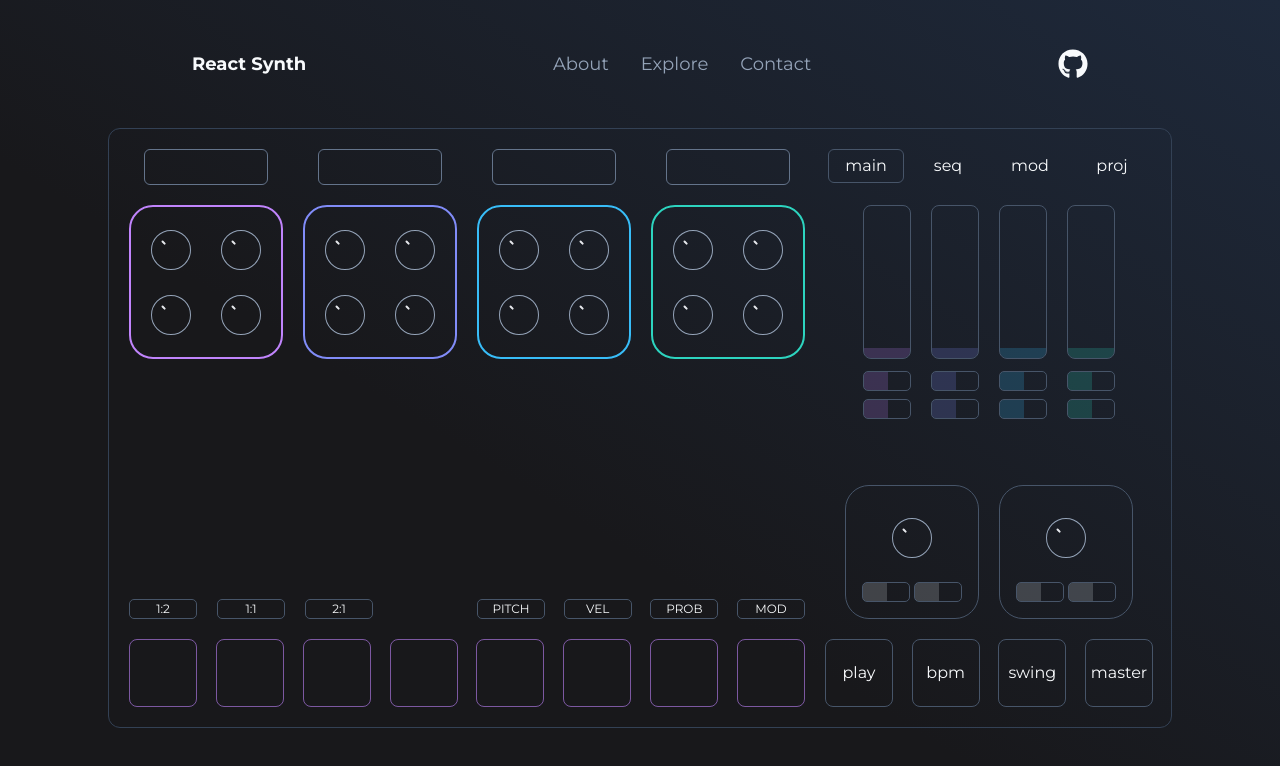
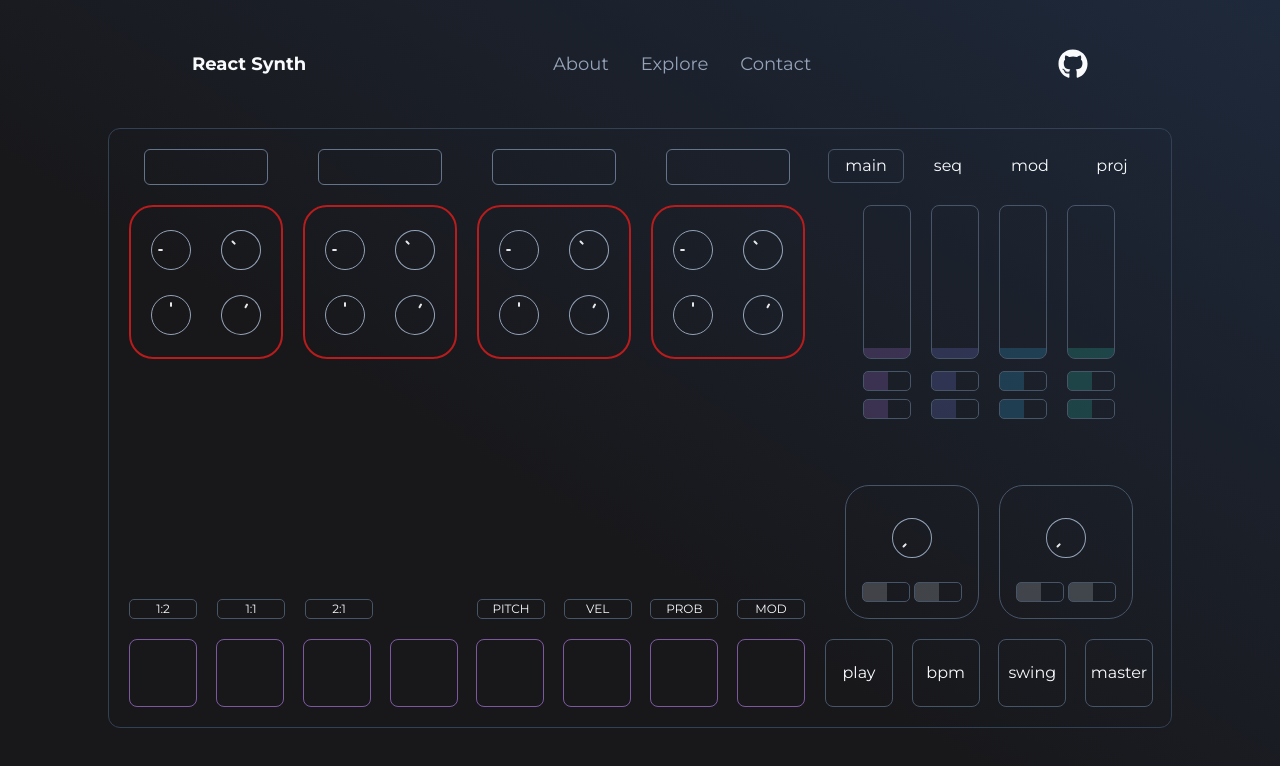
Before and after one commit to vybukhivka/react-synth, a React (Vite) app: page /synth in a window 1280 px wide. Shown: the top 766 px of the page. Built offline with nearby package versions, Linux system fonts and the light colour scheme.

Commit message:
knobs values comes from redux

```diff
--- a/src/components/synth/Tracks/Track.tsx
+++ b/src/components/synth/Tracks/Track.tsx
@@ -3,9 +3,11 @@ import Knob from '../../ui/Knob/Knob';
 
 type TrackProps = {
   className: string;
+  trackId: string;
+  params: {};
 };
 
-const Track: React.FC<TrackProps> = ({ className }) => {
+const Track: React.FC<TrackProps> = ({ trackId, params, className }) => {
   return (
     <>
       <div className="flex flex-col items-center justify-between">
@@ -16,10 +18,9 @@ const Track: React.FC<TrackProps> = ({ className }) => {
             className,
           )}
         >
-          <Knob />
-          <Knob />
-          <Knob />
-          <Knob />
+          {Object.entries(params).map(param => (
+            <Knob trackId={trackId} param={param[1]} key={param[0]} />
+          ))}
         </div>
       </div>
     </>
--- a/src/components/synth/Tracks/TracksContainer.tsx
+++ b/src/components/synth/Tracks/TracksContainer.tsx
@@ -1,13 +1,27 @@
+import { useAppSelector } from '../../../store/hooks';
+import { selectTracks, TrackState } from '../../../store/slices/tracksSlice';
 import Track from './Track';
 
 const TracksContainer: React.FC = () => {
+  const tracks: TrackState = useAppSelector(selectTracks);
+  const arr = Object.entries(tracks);
+  arr.flatMap(track => console.log(track));
+
   return (
     <>
       <div className="col-start-1 col-end-5 row-start-1 row-end-3 flex gap-x-[20px]">
-        <Track className='border-purple-400' />
-        <Track className='border-indigo-400' />
-        <Track className='border-sky-400' />
-        <Track className='border-teal-400' />
+        {arr.flatMap(track => (
+          <Track
+            className="border-red-700"
+            params={track[1]}
+            trackId={track[0]}
+            key={track[0]}
+          />
+        ))}
+        {/* <Track className="border-purple-400" />
+        <Track className="border-indigo-400" />
+        <Track className="border-sky-400" />
+        <Track className="border-teal-400" /> */}
       </div>
     </>
   );
--- a/src/components/ui/Knob/Knob.tsx
+++ b/src/components/ui/Knob/Knob.tsx
@@ -1,32 +1,25 @@
 import useRotate from '../../../hooks/useRotate';
-import { useAppDispatch, useAppSelector } from '../../../store/hooks';
-import {
-  selectTrackParameter,
-  TrackParameter,
-} from '../../../store/slices/tracksSlice';
+import { useAppDispatch } from '../../../store/hooks';
 
 type KnobProps = {
-  trackId: number;
-  param: keyof TrackParameter;
+  trackId: string;
+  param: number | unknown;
 };
 
-const Knob: React.FC = () => {
+const Knob: React.FC<KnobProps> = ({ trackId, param }) => {
   const dispatch = useAppDispatch();
-  const value = useAppSelector(state =>
-    selectTrackParameter(state, 'track1', 'param2'),
-  );
   const {
     elementRef: knob,
     angle,
     startRotate,
-  } = useRotate({ initialAngle: value });
+  } = useRotate({ initialAngle: param });
 
   return (
     <>
       <div
         ref={knob}
         onMouseDown={startRotate}
-        style={{ transform: `rotate(${value}deg)`, userSelect: 'none' }}
+        style={{ transform: `rotate(${angle}deg)`, userSelect: 'none' }}
         className="flex h-[40px] w-[40px] origin-center items-center justify-start rounded-full border border-slate-400 bg-transparent p-[6px]"
       >
         <div className="h-[2px] w-[5px] rounded-lg border bg-white"></div>
--- a/src/store/slices/tracksSlice.ts
+++ b/src/store/slices/tracksSlice.ts
@@ -1,7 +1,7 @@
 import { createSlice, PayloadAction } from '@reduxjs/toolkit';
 import { RootState } from '../store';
 
-export type TrackParameter = {
+export type TrackParams = {
   param1: number;
   param2: number;
   param3: number;
@@ -9,7 +9,7 @@ export type TrackParameter = {
 };
 
 export type TrackState = {
-  [trackId: string]: TrackParameter;
+  [trackId: string]: TrackParams;
 };
 
 const initialState: TrackState = {
@@ -27,7 +27,7 @@ const trackSlice = createSlice({
       state,
       action: PayloadAction<{
         trackId: string;
-        param: keyof TrackParameter;
+        param: keyof TrackParams;
         value: number;
       }>,
     ) => {
@@ -38,10 +38,11 @@ const trackSlice = createSlice({
 });
 
 export const { updateParameter } = trackSlice.actions;
+export const selectTracks = (state: RootState) => state.tracks ?? null;
 export const selectTrackParameter = (
   state: RootState,
   trackId: string,
-  param: keyof TrackParameter,
+  param: keyof TrackParams,
 ) => state.tracks[trackId]?.[param] ?? null;
 
 export default trackSlice.reducer;
```
